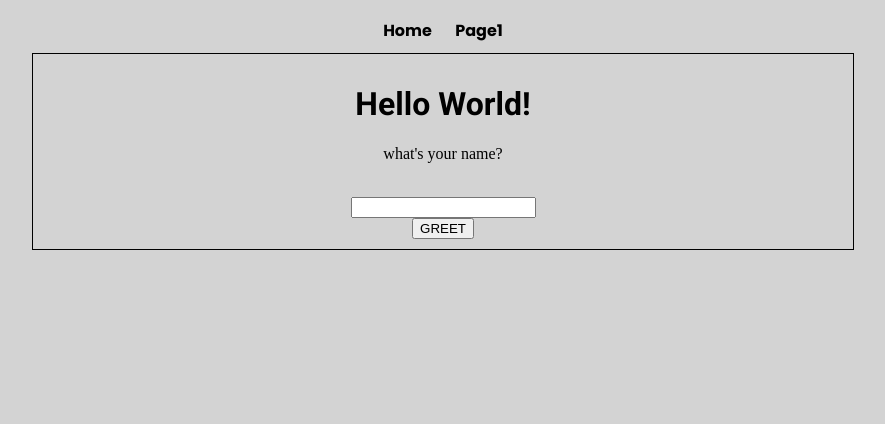
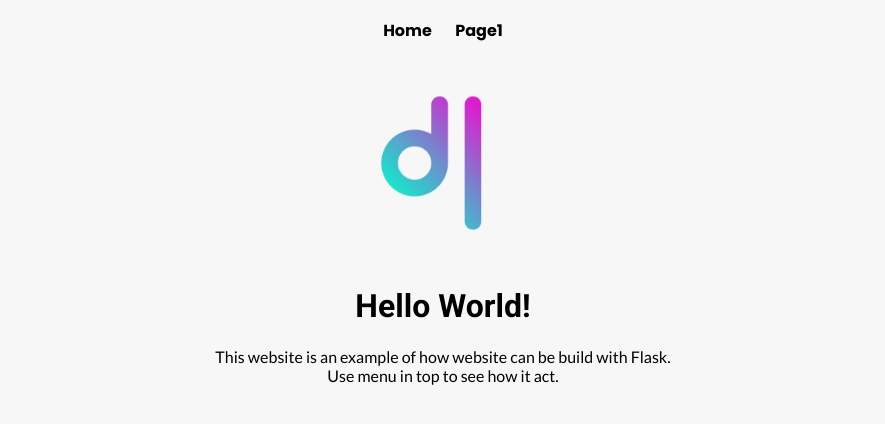
Before and after one commit to devlubos/flask-template, a Flask app: page / in a window 1280 px wide. Shown: the top 424 px of the page, without its empty margins (197-1082 px from the left). Run offline with Flask 3, Linux system fonts and the light colour scheme.

Commit message:
style update
added logo.
Better description on first page.

```diff
--- a/app/app.py
+++ b/app/app.py
@@ -5,7 +5,7 @@ main_app = Blueprint('main_app', __name__)
 
 @main_app.route("/")
 def index():
-    flash("what's your name?")
+    # flash("what's your name?")
     return render_template("index.html")
 
 
--- a/app/static/main.css
+++ b/app/static/main.css
@@ -1,9 +1,12 @@
 @import url('https://fonts.googleapis.com/css2?family=Roboto:wght@400;700&display=swap');
 @import url('https://fonts.googleapis.com/css2?family=Poppins:wght@700&display=swap');
+@import url('https://fonts.googleapis.com/css2?family=Lato&display=swap');
 
 body {
     text-align: center;
-    background-color: lightgray;
+    background-color: rgb(247, 247, 247);
+    font-family: "Lato";
+    font-style: normal;
 }
 
 
@@ -15,7 +18,6 @@ body {
 
 .content {
     padding: 10px;
-    border: 1px solid black;
     max-width: 800px;
     margin: 0 auto;
 }
@@ -40,10 +42,11 @@ a {
 a:link, a:visited {
     color: black;
     text-decoration: none;
+    transition: 0.3s;
 }
 
 a:hover, a:active {
-    color: darkred;
+    color: lightblue;
     text-decoration: none;
-    background-color: darkgrey;
+    transition: 0.3s;
 }
--- a/app/templates/index.html
+++ b/app/templates/index.html
@@ -3,14 +3,23 @@
 {% block title %}Hello World!{% endblock %}
 
 {% block content %}
+<img src="./static/logo.png" style="heigh: 200px; width: 200px;">
+
 <h1 class="roboto-bold">Hello World!</h1>
 {% for message in get_flashed_messages()%}
     <p> {{message}} </p>
 {% endfor %}
+
+<p>
+    This website is an example of how website can be build with Flask.
+    <br>
+    Use menu in top to see how it act.
+</p>
+<!--
 <form action="greet" method="post">
     <br>
     <input type="text" name="name_input">
     <br>
     <input type="submit" value="GREET" id="greet">
-</form>
+</form>-->
 {% endblock %}
```
Also changed, not shown: app/static/logo.png (added).
